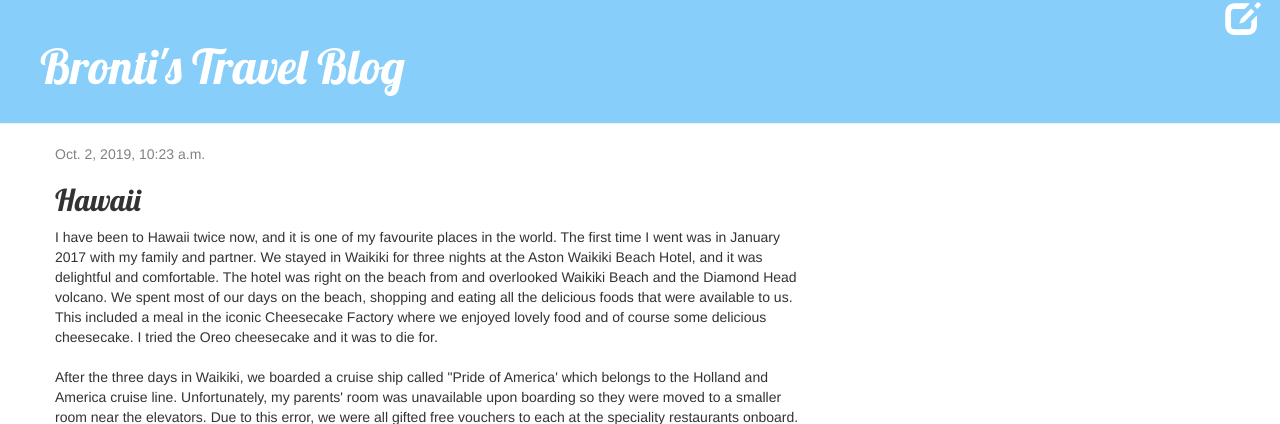
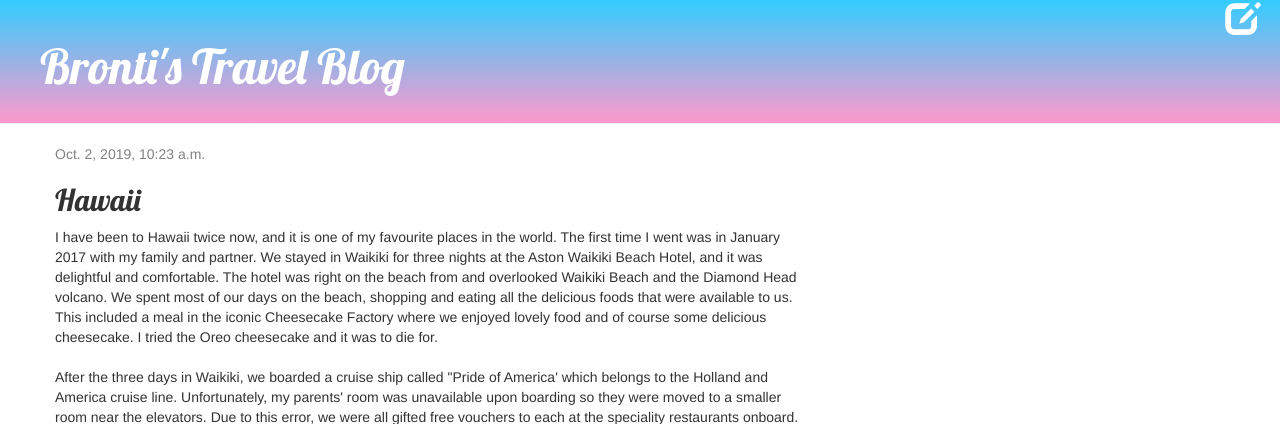
Before and after one commit to brontihaes/Bronti-Travel-Blog, a Django app: page /post/1/ in a window 1280 px wide. Shown: the top 424 px of the page. Run offline with Django 3.2, Linux system fonts and the light colour scheme; data comes from the database, SQL or seed files in the repository; data that the repository does not hold is empty; some libraries are stand-ins or nearby versions.

Commit message:
Update blog.css

```diff
--- a/djangogirls/website/blog/static/css/blog.css
+++ b/djangogirls/website/blog/static/css/blog.css
@@ -1,5 +1,5 @@
 .page-header {
-    background-color: #87CEFA;
+    background: linear-gradient(to bottom, #33ccff 0%, #ff99cc 100%);
     margin-top: 0;
     padding: 20px 20px 20px 40px;
 }
@@ -44,3 +44,7 @@ h1, h2, h3, h4 {
 .post h2 a, .post h2 a:visited {
     color: #000000;
 }
+
+.comment {
+    margin: 20px 0px 20px 20px;
+}
```
